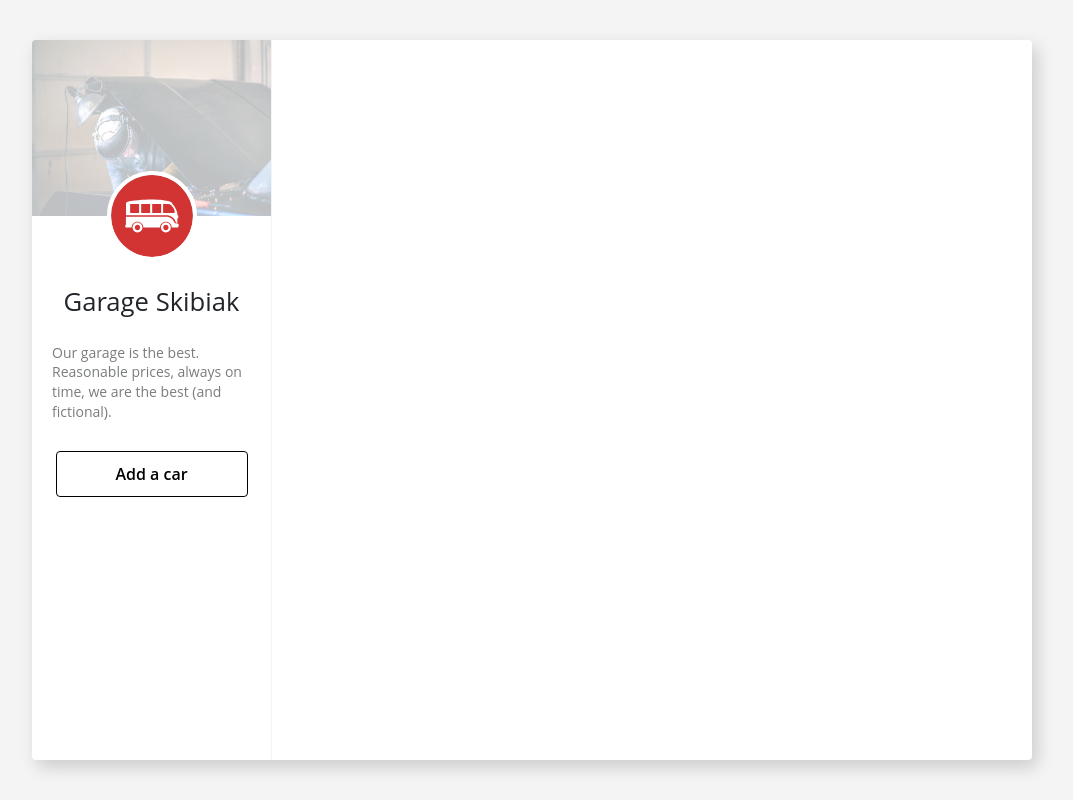
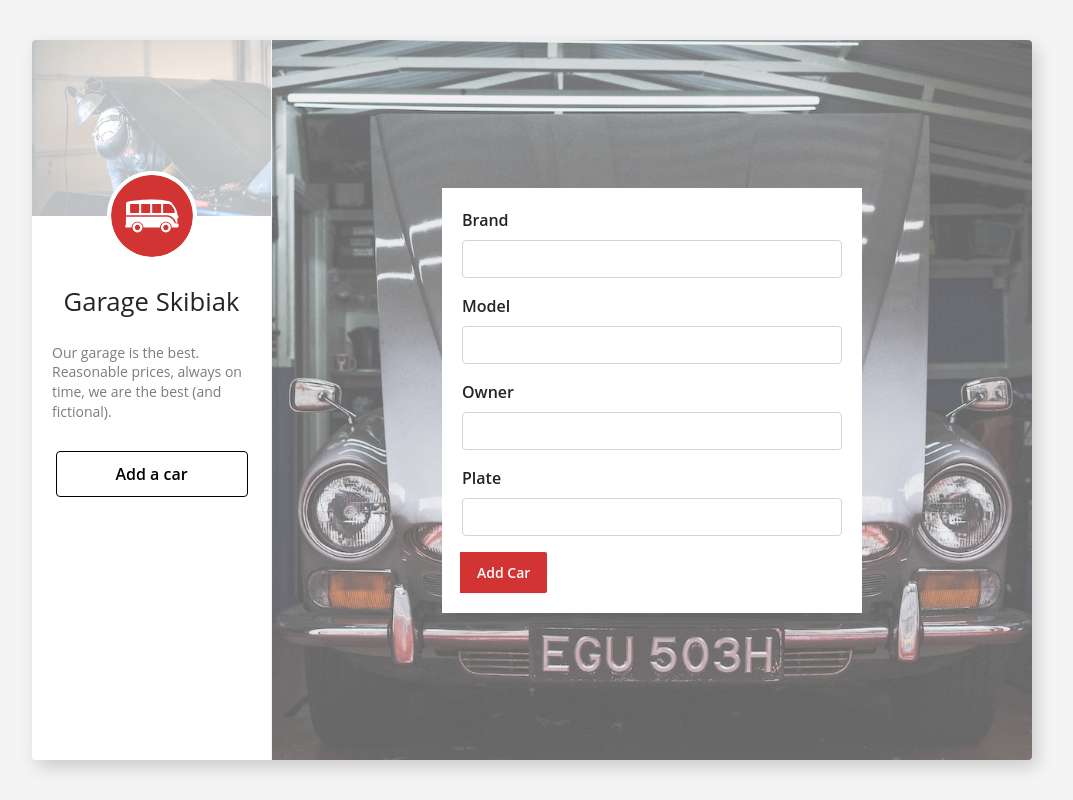
Before and after one commit to nskibiak/react-garage-redux, a React (Create React App) app: page /new in a window 1280 px wide. Shown: the whole page, without its empty margins (108-1181 px from the left). Built offline with nearby package versions, Linux system fonts and the light colour scheme.

Commit message:
updated on submit action for new car form to reroute to home page

```diff
--- a/src/components/sidebar.jsx
+++ b/src/components/sidebar.jsx
@@ -13,7 +13,7 @@ class Sidebar extends Component {
         <img src={Logo} alt="Logo" className="logo"/>
         <h1>Garage Skibiak</h1>
         <p>Our garage is the best. Reasonable prices, always on time, we are the best (and fictional).</p>
-        <Link to="/cars/new">Add a car</Link>
+        <Link to="/new">Add a car</Link>
       </div>
     );
   }
--- a/src/containers/car_page.jsx
+++ b/src/containers/car_page.jsx
@@ -10,6 +10,7 @@ class CarPage extends Component {
       // print the form values to the console
       this.props.postCar(values);
       console.log(values);
+      this.props.history.push('/');
     }
 
   render() {
--- a/src/index.jsx
+++ b/src/index.jsx
@@ -37,7 +37,7 @@ ReactDOM.render(
           <div className="view-container">
             <Sidebar />
             <Route path="/" exact component={ListContainer} />
-            <Route path="/cars/new" exact component={CarPage} />
+            <Route path="/new" exact component={CarPage} />
             <Route path="/cars/:id" exact component={ShowPage} />
           </div>
         </Switch>
```
